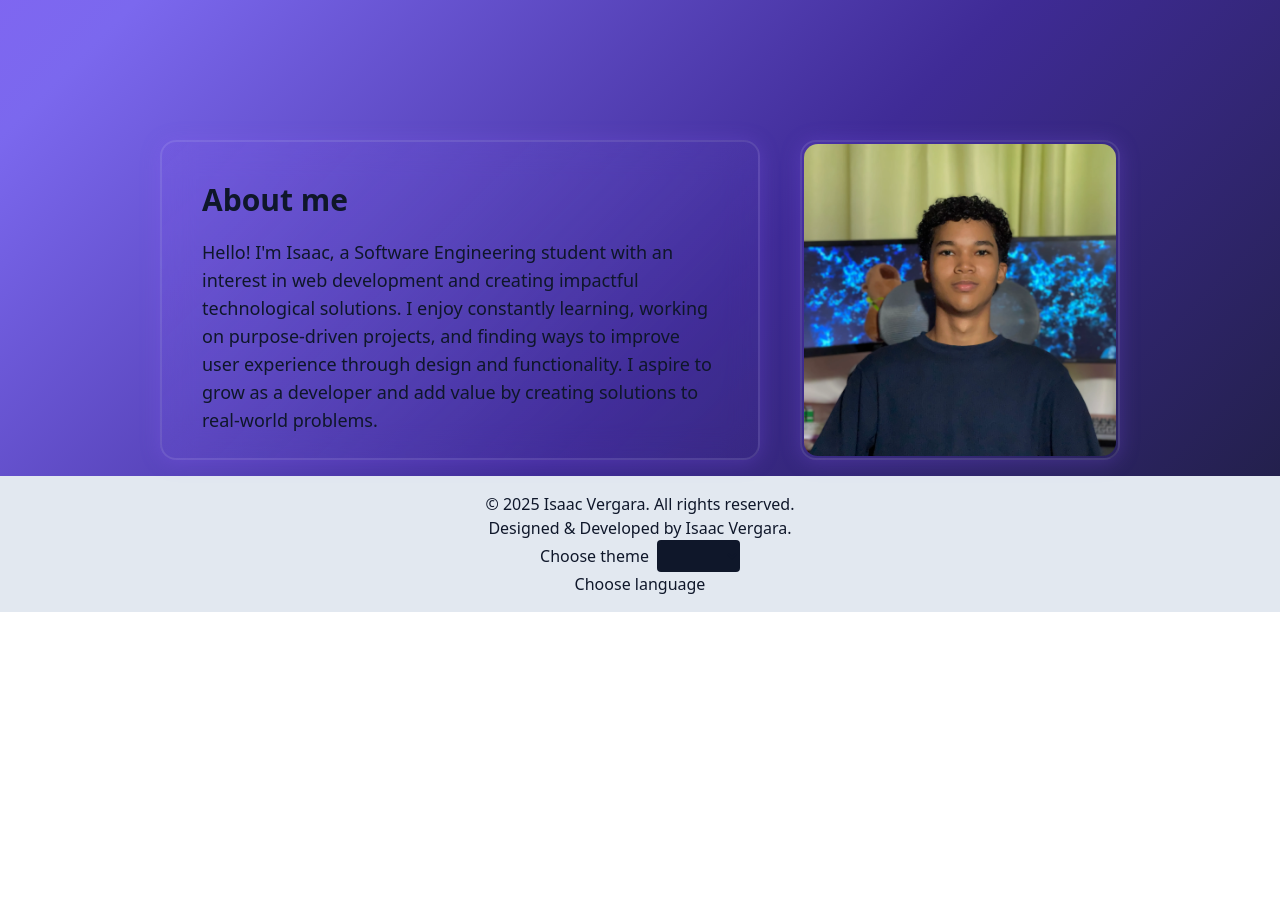
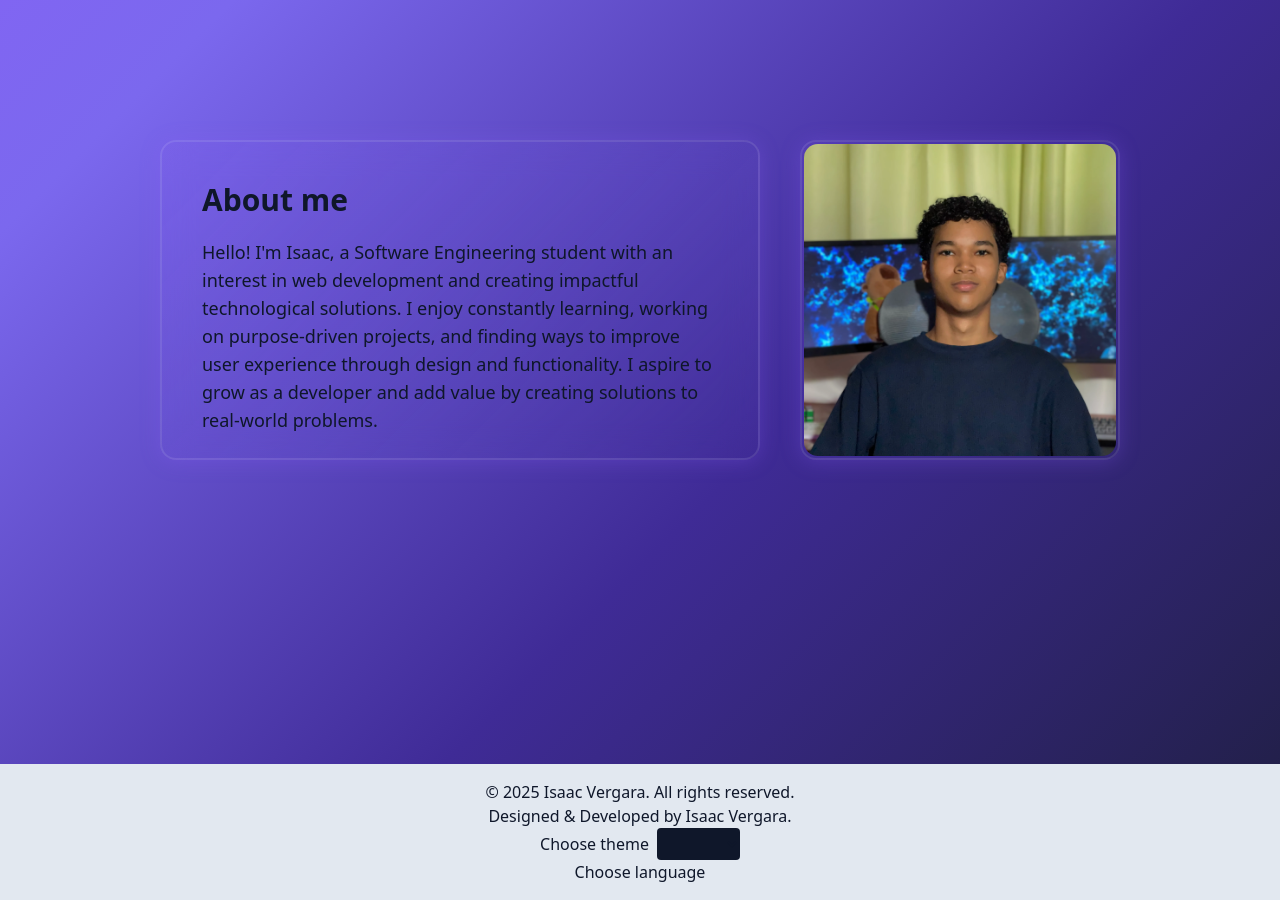
Before and after one commit to zRaidev/portfolio, a React (Vite) app: page / in a window 1280 px wide. Shown: the part 740-1640 px from the top of the page. Before the commit the page ends 1352 px from the top, so only its background shows below. Built offline with nearby package versions, Linux system fonts and the light colour scheme.

Commit message:
Height of AboutMe

```diff
--- a/src/components/AboutMe.jsx
+++ b/src/components/AboutMe.jsx
@@ -3,7 +3,8 @@ import ProfilePicture from '../assets/LinkedInProfile.webp'
 
 function AboutMe () {
   return (
-    <section id='about-me' className='flex flex-row items-center justify-center gap-10 p-4'>
+    <section id='about-me' className='h-[80vh]'>
+      <div className='flex flex-row items-center justify-center gap-10 p-4'>
         <BentoGrid className='w-150 h-80'>
           <h2 className='text-3xl font-semibold mb-5'>About me</h2>
           <p className='text-lg'>Hello! I'm Isaac, a Software Engineering student with an interest in web development and creating impactful technological solutions. I enjoy constantly learning, working on purpose-driven projects, and finding ways to improve user experience through design and functionality. I aspire to grow as a developer and add value by creating solutions to real-world problems.</p>
@@ -11,6 +12,7 @@ function AboutMe () {
         <BentoGrid className='w-80 h-80 !p-0'>
           <img className='w-full h-full object-cover p-0.5 border-white/10 rounded-2xl' src={ProfilePicture} alt='Isaac Vergara picture' />
         </BentoGrid>
+      </div>
     </section>
   )
 }
```
Lines whose indentation alone changed are shown as unchanged.
